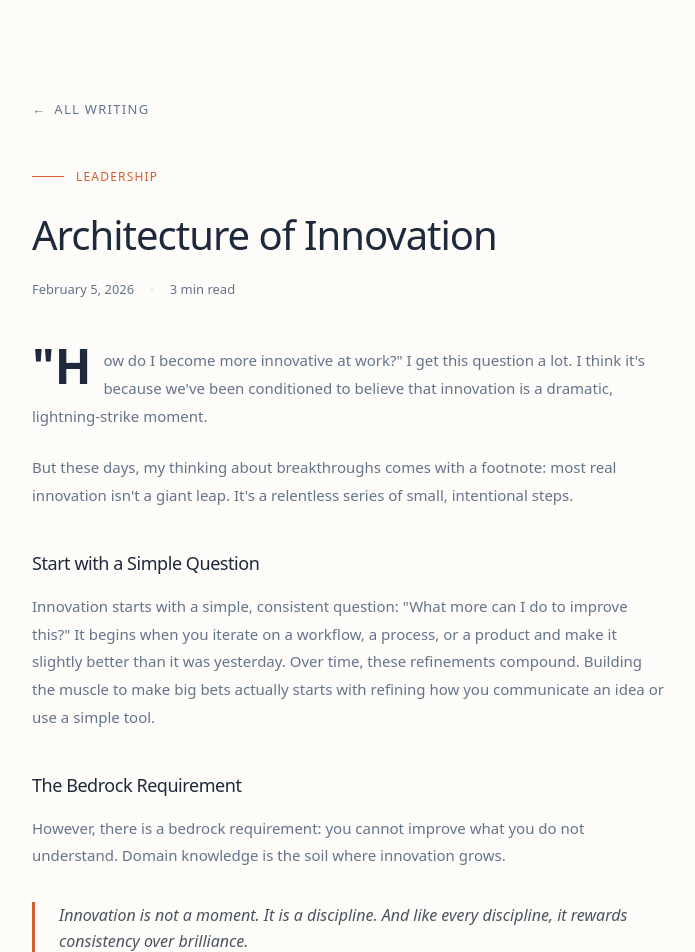
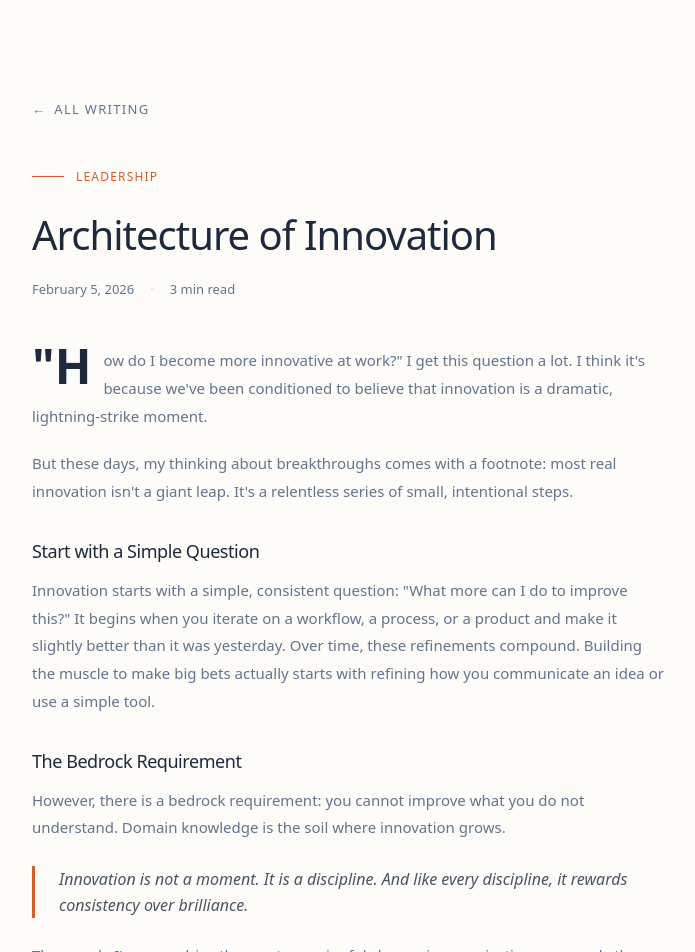
Before and after one commit to Threadigit/adetuyi.com, a Next.js app: page /writing/architecture-of-innovation in a window 1280 px wide. Shown: the top 952 px of the page, without its empty margins (292-987 px from the left). Built offline with nearby package versions, Linux system fonts and the light colour scheme.

Commit message:
Update page.tsx

```diff
--- a/src/app/writing/[slug]/page.tsx
+++ b/src/app/writing/[slug]/page.tsx
@@ -53,7 +53,7 @@ function renderBlock(block: ContentBlock, index: number) {
       return (
         <p
           key={index}
-          className={`text-[15px] leading-[1.85] text-muted mb-6 ${
+          className={`text-[15px] leading-[1.85] text-muted mb-5 ${
             index === 0
               ? "first-letter:text-[48px] first-letter:font-bold first-letter:text-foreground first-letter:mr-3 first-letter:float-left first-letter:leading-[0.8]"
               : ""
@@ -65,7 +65,7 @@ function renderBlock(block: ContentBlock, index: number) {
       return (
         <h3
           key={index}
-          className="text-[18px] font-medium text-foreground mt-10 mb-4 tracking-tight"
+          className="text-[18px] font-medium text-foreground mt-8 mb-3 tracking-tight"
           dangerouslySetInnerHTML={{ __html: block.text }}
         />
       );
@@ -73,7 +73,7 @@ function renderBlock(block: ContentBlock, index: number) {
       return (
         <blockquote
           key={index}
-          className="my-8 pl-6 border-l-[3px] border-accent text-[15px] md:text-[16px] italic text-foreground/80 leading-relaxed whitespace-pre-line"
+          className="my-6 pl-6 border-l-[3px] border-accent text-[15px] md:text-[16px] italic text-foreground/80 leading-relaxed whitespace-pre-line"
           dangerouslySetInnerHTML={{ __html: block.text }}
         />
       );
@@ -81,13 +81,13 @@ function renderBlock(block: ContentBlock, index: number) {
       return (
         <div
           key={index}
-          className="my-8 p-6 bg-accent/5 ring-1 ring-border rounded-xl text-[14px] leading-relaxed text-muted"
+          className="my-6 p-6 bg-accent/5 ring-1 ring-border rounded-xl text-[14px] leading-relaxed text-muted"
           dangerouslySetInnerHTML={{ __html: block.text }}
         />
       );
     case "image":
       return (
-        <figure key={index} className="my-10">
+        <figure key={index} className="my-8">
           <img src={block.url} alt={block.alt} className="w-full rounded-xl border border-border" />
           {block.caption && (
             <figcaption className="text-center text-[13px] text-muted mt-3">
```
